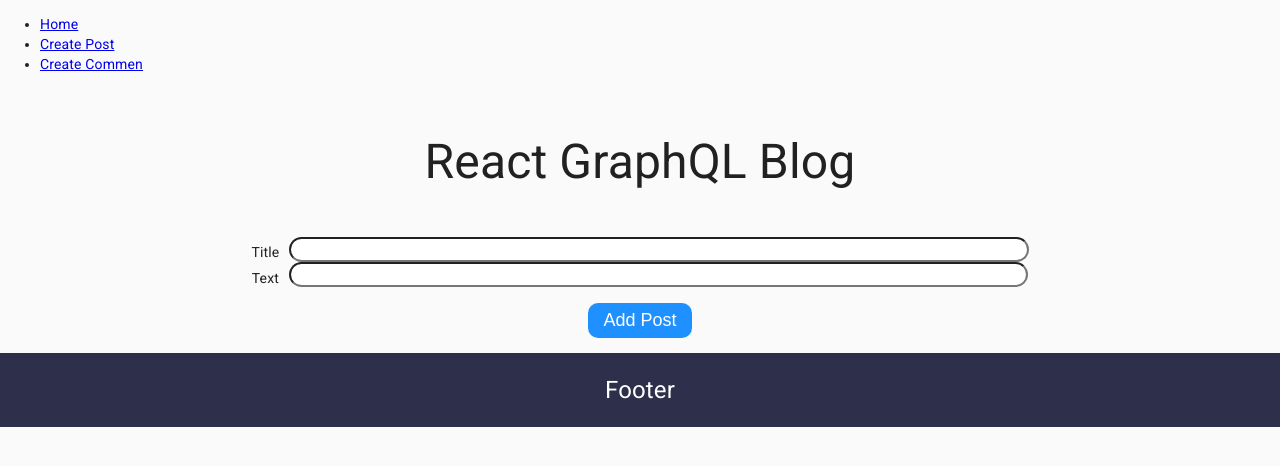
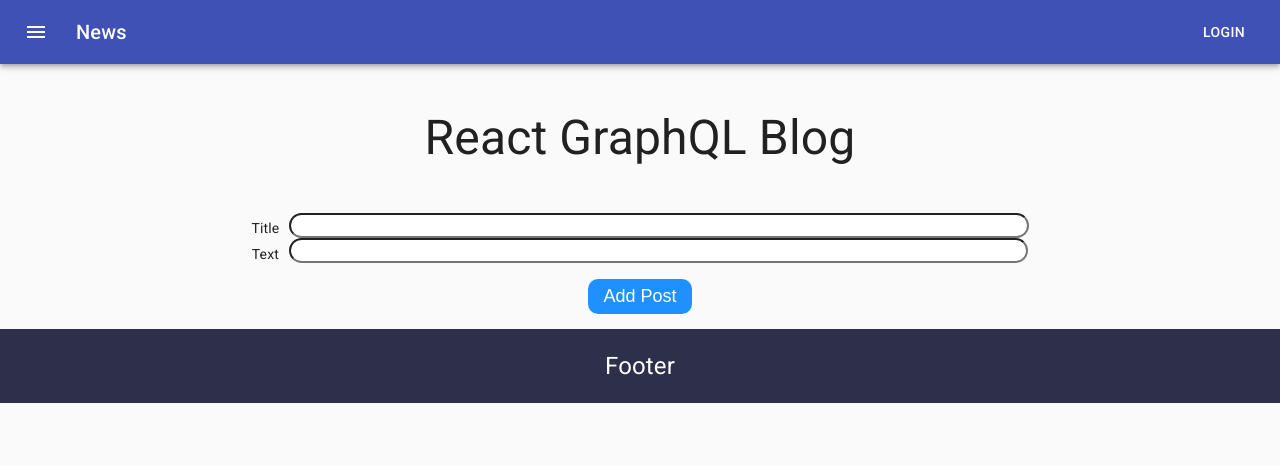
Before and after one commit to desolaser/react-graphql-blog, a React (Create React App) app in the folder client/: page /post in a window 1280 px wide. Shown: the top 466 px of the page. Built offline with nearby package versions, Linux system fonts and the light colour scheme.

Commit message:
Change to material ui navbar

```diff
--- a/client/src/components/Navbar.js
+++ b/client/src/components/Navbar.js
@@ -1,24 +1,68 @@
 import React from 'react'
 import { Link } from 'react-router-dom'
+import { makeStyles } from '@material-ui/core/styles';
+import {
+    AppBar,
+    Toolbar,
+    IconButton,
+    Typography,
+    Button,
+    MenuItem,
+    Menu,
+    Fade
+} from '@material-ui/core'
+import MenuIcon from '@material-ui/icons/Menu';
+
+const useStyles = makeStyles((theme) => ({
+    root: {
+      flexGrow: 1,
+    },
+    menuButton: {
+      marginRight: theme.spacing(2),
+    },
+    title: {
+      flexGrow: 1,
+    },
+}));
 
 const Header = () => {
+    const classes = useStyles();
+
+    const [anchorEl, setAnchorEl] = React.useState(null);
+    const open = Boolean(anchorEl);
+
+    const handleClick = (event) => {
+        setAnchorEl(event.currentTarget);
+    };
+
+    const handleClose = () => {
+        setAnchorEl(null);
+    };
+
     return (
-        <nav className="navbar">
-            <div className="navbar-brand"></div>
-            <div className="navbar-collapse">
-                <ul className="navbar-list">
-                    <li className="navbar-item">
-                        <Link to="/" className="navbar-link">Home</Link>
-                    </li>
-                    <li className="navbar-item">
-                        <Link to="/post" className="navbar-link">Create Post</Link>
-                    </li>
-                    <li className="navbar-item">
-                        <Link to="/comment" className="navbar-link">Create Commen</Link>
-                    </li>
-                </ul>
-            </div>
-        </nav>
+        <AppBar position="static">
+            <Toolbar>
+                <IconButton edge="start" className={classes.menuButton} color="inherit" aria-label="menu">
+                    <MenuIcon onClick={handleClick}/>
+                    <Menu
+                        id="fade-menu"
+                        anchorEl={anchorEl}
+                        keepMounted
+                        open={open}
+                        onClose={handleClose}
+                        TransitionComponent={Fade}
+                    >
+                        <MenuItem component={Link} to="/" onClick={handleClose}>Home</MenuItem>
+                        <MenuItem component={Link} to="/post" onClick={handleClose}>Post</MenuItem>
+                        <MenuItem component={Link} to="/comment" onClick={handleClose}>Comment</MenuItem>
+                    </Menu>
+                </IconButton>
+                <Typography variant="h6" className={classes.title}>
+                    News
+                </Typography>
+                <Button color="inherit">Login</Button>
+            </Toolbar>
+        </AppBar>
     )
 }
 
```
